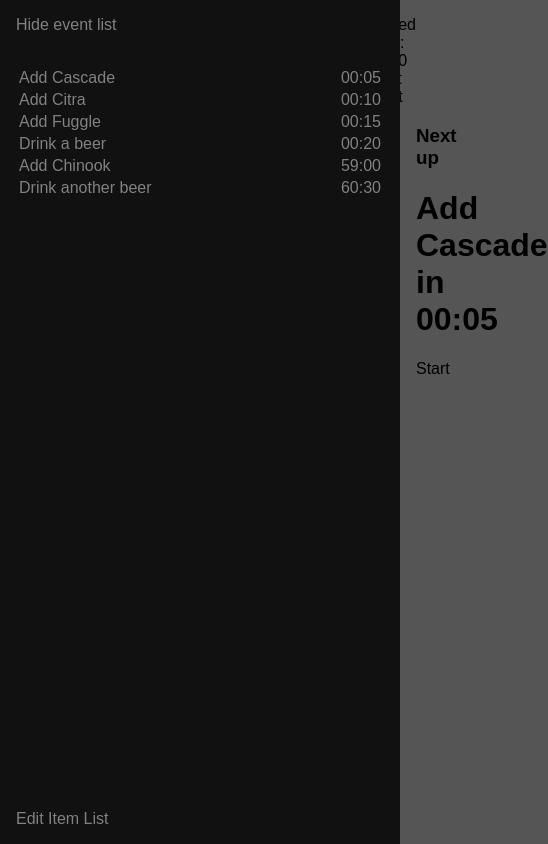
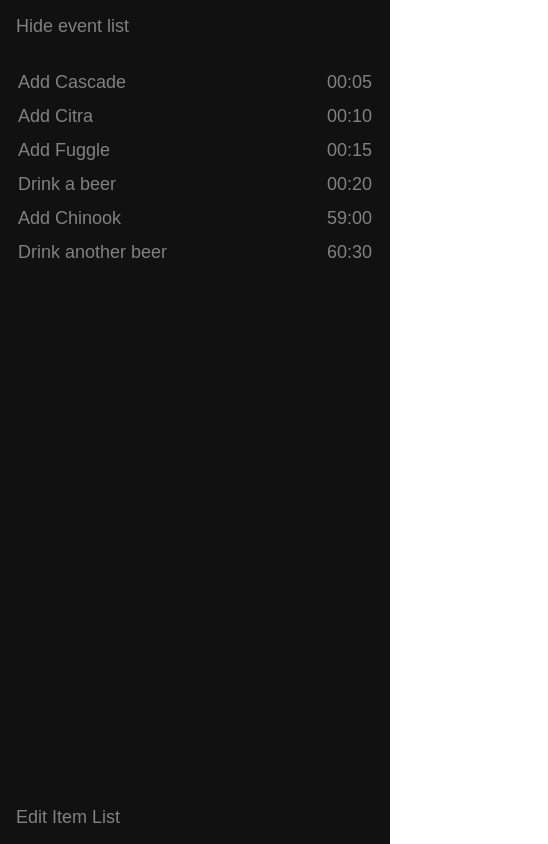
Before and after one commit to veswill3/micro-manage-timer, a React (Create React App) app: page / in a window 390 px wide. Shown: the whole page, 548 px wide, since content can reach past the window. Built offline with nearby package versions, Linux system fonts and the light colour scheme.

Commit message:
make mobile first

```diff
--- a/src/App.css
+++ b/src/App.css
@@ -1,77 +1,80 @@
 .App {
-  /*text-align: center;*/
+  font-size: large;
 }
-
-.event-list {
-  height: 100%;
-  width: 400px;
+#sidebar {
   position: fixed;
+  top: 0;
+  bottom: 0;
+  left: -100%;
+  width: 100%;
+  transition: left 0.5s;
   z-index: 1;
-  top: 0;
-  left: -400px;
+  overflow-x: hidden;
   background-color: #111;
-  overflow-x: hidden;
-  transition: 0.5s;
   color: #818181;
-  /*padding-top: 32px;*/
 }
-
-.event-list.events-showing {
+#sidebar.menu-open {
   left: 0;
 }
-
-.event-list div {
+#main {
+  position: fixed;
+  top: 0;
+  bottom: 0;
+  left: 0;
+  right: 0;
+  transition: left 0.5s;
+  padding: 16px;
+  text-align: center;
+  background-color: #555;
+}
+@media all and (min-width: 400px) {
+  #sidebar {
+      width: 400px;
+      left: -400px;
+  }
+}
+@media all and (min-width: 700px) {
+  #main.menu-open {
+      left: 400px;
+  }
+}
+#sidebar div, #sidebar table {
   padding: 16px;
 }
-
-.event-list table {
+#sidebar table {
   width: 100%;
-  padding: 0;
-  margin: 0;
 }
-
-.event-list li, .event-list a {
-  /*font-size: large;*/
+#sidebar li, #sidebar a {
   color: #818181;
   display: block;
   transition: 0.3s
 }
-
-.event-list span {
+#sidebar span {
   display: inline-block;
 }
-
-.event-text {
+#sidebar td {
+  padding-left: 0;
+  padding-right: 0;
+  padding-bottom: 10px;
+}
+#sidebar td:first-child {
   float: left;
   width: 80%;
 }
-
-.event-time {
+#sidebar td:last-child {
   float: right;
 }
-
-.event-editor {
+#eventlist {
+}
+#bulk-editor {
   position: absolute;
   bottom: 0;
   width: 100%;
 }
-
-.event-editor textarea {
+#bulk-editor textarea {
   resize: none;
-  width: 90%;
+  width: 100%;
 }
-
 a:hover {
   color: #f1f1f1;
 }
-
-.up-next {
-  margin-left: 0;
-  transition: margin-left .5s;
-  padding: 16px;
-  text-align: center;
-}
-
-.up-next.events-showing {
-  margin-left: 400px;
-}
--- a/src/App.js
+++ b/src/App.js
@@ -22,6 +22,7 @@ class App extends Component {
       secondsElapsed: 0,
       earlyWarnSeconds: 0,
       eventCompleteCnt: 0,
+      alertColor: null,
       events: [
         {time: 5,  text: 'Add Cascade'},
         {time: 10, text: 'Add Citra'},
@@ -102,13 +103,9 @@ class App extends Component {
     // flash the background color
     let x = 0;
     this.alertIntervalID = setInterval(() => {
-      if (document.body.style.backgroundColor === 'red') {
-        document.body.style.backgroundColor = 'white';
-      } else {
-        document.body.style.backgroundColor = 'red';
-      }
+      this.setState({alertColor: this.state.alertColor === 'red' ? 'white' : 'red'});
       if (++x === 15) {
-        document.body.style.backgroundColor = null; // reset it
+        this.setState({alertColor: null});
         clearInterval(this.alertIntervalID);
         this.alertIntervalID = null;
       }
@@ -120,8 +117,8 @@ class App extends Component {
       let timeRemaining = event.time - this.state.secondsElapsed;
       return (
         <tr key={i}>
-          <td className="event-text">{event.text}</td>
-          <td className="event-time">{seconds2string(timeRemaining)}</td>
+          <td>{event.text}</td>
+          <td>{seconds2string(timeRemaining)}</td>
         </tr>
       );
     });
@@ -135,29 +132,38 @@ class App extends Component {
 
     return (
       <div className="App">
-        <div className={this.state.showEventList ? 'event-list events-showing' : 'event-list'}>
+        <div id="sidebar"
+             className={(this.state.showEventList ? 'menu-open' : '')}
+             style={this.state.alertColor ? {backgroundColor: this.state.alertColor} : {}}
+        >
           <div>
             <a onClick={() => this.setState({showEventList: false})}>Hide event list</a>
           </div>
 
-          <div>
-            <table>
-              <tbody>
-                {eventList}
-              </tbody>
-            </table>
-          </div>
+          <table id="eventlist">
+            <tbody>
+              {eventList}
+            </tbody>
+          </table>
 
-          <EventEditor list={this.state.events} earlyWarning={this.state.earlyWarnSeconds} update={this.editEventList} />
+          <EventEditor
+            list={this.state.events}
+            earlyWarning={this.state.earlyWarnSeconds}
+            update={this.editEventList}
+          />
         </div>
 
-        <div className={this.state.showEventList ? 'up-next events-showing' : 'up-next'}>
+        <div id="main"
+             className={(this.state.showEventList ? 'menu-open' : '')}
+             style={this.state.alertColor ? {backgroundColor: this.state.alertColor} : {}}>
           <div style={{display: 'block'}}>
             <div style={{float: 'left'}}>
               {!this.state.showEventList && <a onClick={() => this.setState({showEventList: true})}>Show event list</a>}
             </div>
             <div style={{float: 'right'}}>
-              <div>Elapsed time: {this.state.secondsElapsed === 0 ? '00:00' : seconds2string(this.state.secondsElapsed)}</div>
+              <div>
+                Elapsed time: {this.state.secondsElapsed === 0 ? '00:00' : seconds2string(this.state.secondsElapsed)}
+              </div>
               <a onClick={this.alert}>Test alert</a>
             </div>
             <div style={{clear: 'both'}}></div>
--- a/src/EventEditor.js
+++ b/src/EventEditor.js
@@ -12,7 +12,7 @@ export default class EventEditor extends Component {
   render() {
     if (this.state.collapsed) {
       return (
-        <div className="event-editor">
+        <div id="bulk-editor">
           <a onClick={() => {
             const text = this.props.list.reduce((txt, event) => {
               let min = Math.floor(event.time / 60);
@@ -25,7 +25,7 @@ export default class EventEditor extends Component {
       );
     } else {
       return (
-        <div className="event-editor">
+        <div id="bulk-editor">
           <textarea
             rows="20"
             value={this.state.list}
--- a/src/index.css
+++ b/src/index.css
@@ -1,6 +1,10 @@
+* {
+  -webkit-box-sizing: border-box;
+     -moz-box-sizing: border-box;
+          box-sizing: border-box;
+}
 body {
   margin: 0;
   padding: 0;
   font-family: sans-serif;
-  background-color: #555;
 }
```
